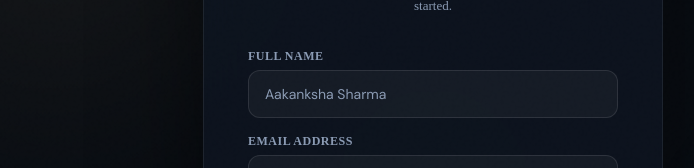
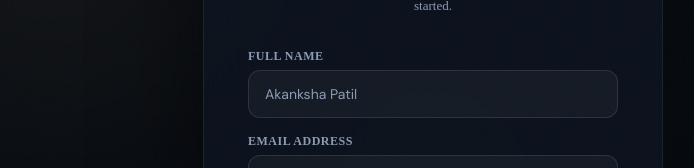
Before and after one commit to akankshapatil99/NestFund, a React (Vite) app in the folder frontend/: page / in a window 1280 px wide. Shown: the part 217-385 px from the top of the page, without its empty margins (207-901 px from the left). Built offline with nearby package versions, Linux system fonts and the light colour scheme; no server answers; what stellar-sdk would draw is missing.

Commit message:
chore: update placeholder name to Akanksha Patil on login view

```diff
--- a/frontend/src/LoginView.jsx
+++ b/frontend/src/LoginView.jsx
@@ -172,7 +172,7 @@ export default function LoginView({ onLogin }) {
                 </label>
                 <input
                   type="text"
-                  placeholder="Aakanksha Sharma"
+                  placeholder="Akanksha Patil"
                   value={name}
                   onChange={e => { setName(e.target.value); setErrors(p => ({ ...p, name: '' })); }}
                   style={inputStyle('name')}
```
